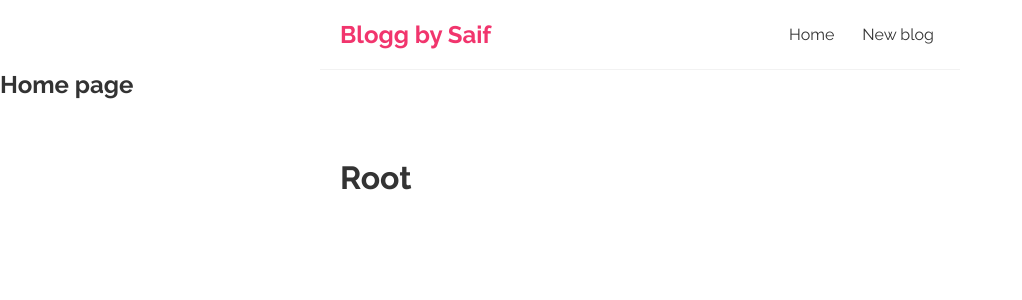
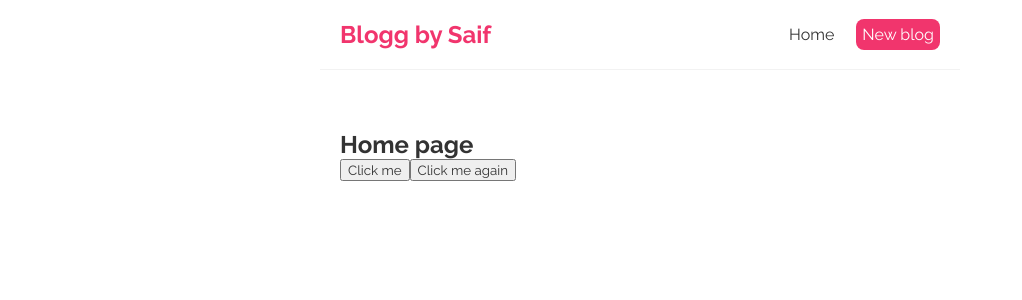
Before and after one commit to SaifuddinSaifee/blog-site, a React (Create React App) app: page / in a window 1280 px wide. Shown: the top 300 px of the page, without its empty margins (0-1022 px from the left). Built offline with nearby package versions, Linux system fonts and the light colour scheme.

Commit message:
Exploring click events in Home.js

```diff
--- a/package.json
+++ b/package.json
@@ -18,8 +18,9 @@
     "eject": "react-scripts eject",
     "gitadd": "git add .",
     "gitsts": "git status",
-    "gitcom": "git commit -m 'Source code updated functional changes'",
-    "gitall": "npm-run-all --serial gitadd gitsts gitcom"
+    "gitcom": "git commit",
+    "gitpush": "git push",
+    "gitall": "npm-run-all --serial gitadd gitsts gitcom gitsts gitpush"
   },
   "eslintConfig": {
     "extends": [
--- a/src/App.js
+++ b/src/App.js
@@ -5,9 +5,8 @@ function App() {
     return (
         <div className="App">
             <Navbar/>
+            <div className="content">
             <Home/>
-            <div className="content">
-                <h1>Root</h1>
             </div>
         </div>
     );
--- a/src/Home.js
+++ b/src/Home.js
@@ -1,7 +1,18 @@
 const Home = () => {
+
+    const handleClick = () => {
+        console.log("Hello There");
+    }
+
+    const handleClick2 = (name) => {
+        console.log("Hello", name)
+    }
+
     return (
         <div className="home">
             <h2>Home page</h2>
+            <button onClick={handleClick}>Click me</button>
+            <button onClick={() => handleClick2("saif")}>Click me again</button>
         </div>
     );
 }
--- a/src/Navbar.js
+++ b/src/Navbar.js
@@ -4,7 +4,11 @@ const Navbar = () => {
             <h1>Blogg by Saif</h1>
             <div className="links">
                 <a href="/">Home</a>
-                <a href="/create">New blog</a>
+                <a href="/create" style={{
+                    color: "white",
+                    backgroundColor: "#f1356d",
+                    borderRadius: "8px"
+                }}>New blog</a>
             </div>
         </nav>
     );
```
